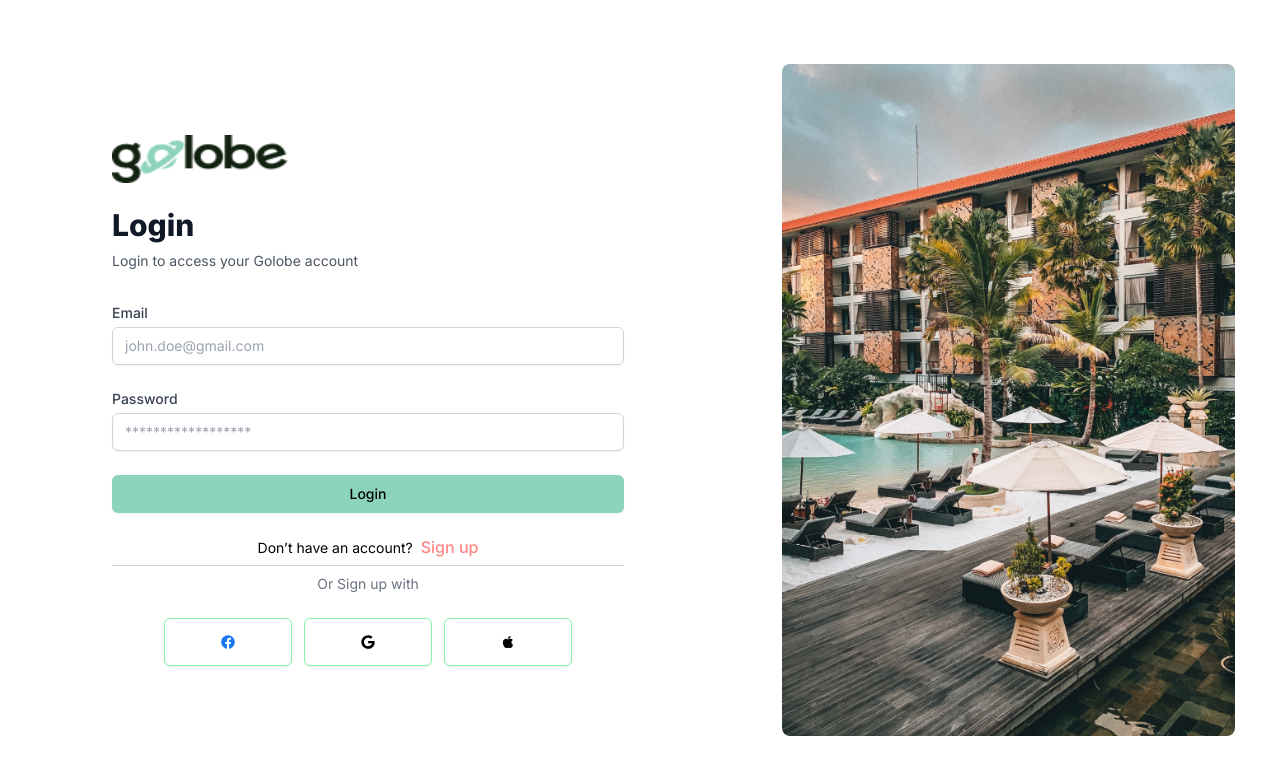
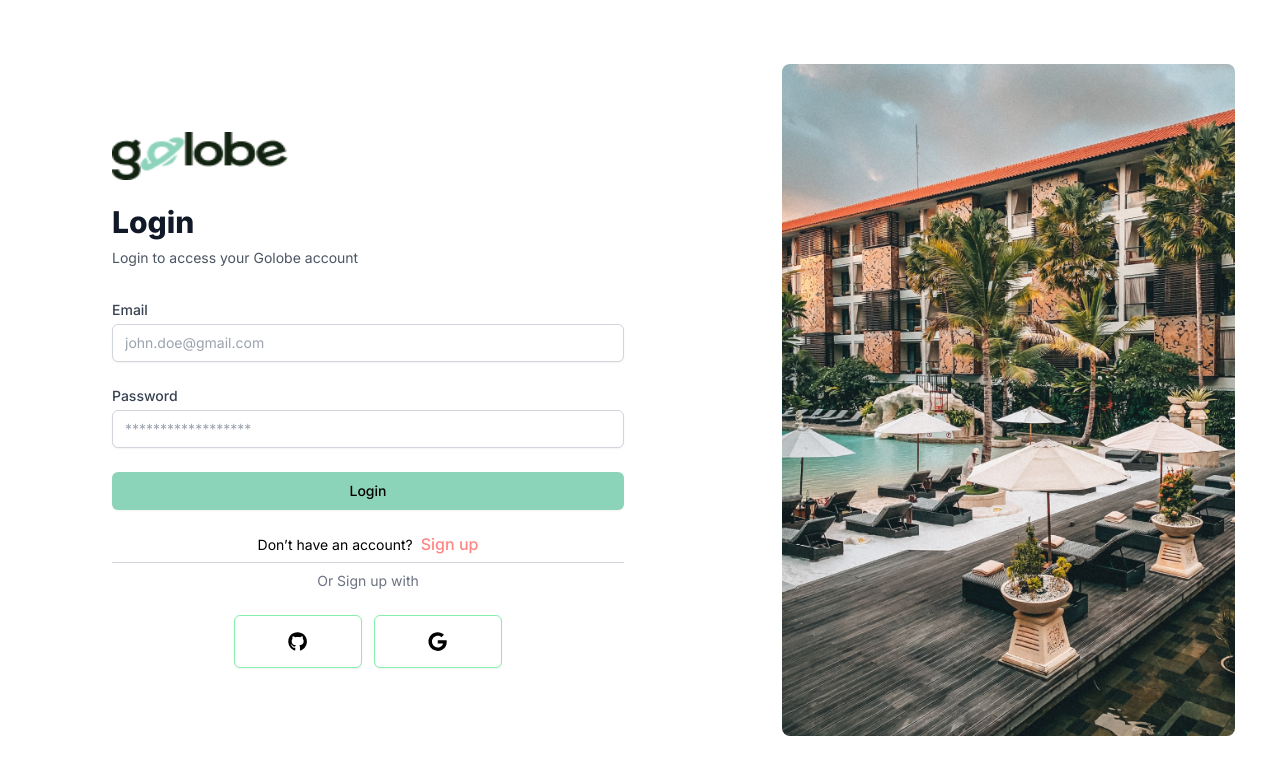
Before and after one commit to seifeddinesaad01/Golobe-Travel-agency-website, a Next.js app: page /sign-in in a window 1280 px wide. Shown: the top 774 px of the page. Built offline with nearby package versions, Linux system fonts and the light colour scheme.

Commit message:
feat(auth): adding login using Github

```diff
--- a/src/app/(auth)/sign-in/page.tsx
+++ b/src/app/(auth)/sign-in/page.tsx
@@ -3,8 +3,9 @@ import React from "react";
 import Image from "next/image";
 import Logo from "../../../../public/Logo.png";
 import SignInImage from "../../../../public/SignIn/sideImage.png";
-import { FaGoogle, FaApple, FaFacebook } from "react-icons/fa";
-import { auth, googleProvider } from "../../../config/firebase";
+import { FaGoogle, FaApple, FaGithub } from "react-icons/fa";
+
+import { auth, googleProvider, githubProvider } from "../../../config/firebase";
 import { createUserWithEmailAndPassword, signInWithPopup } from "firebase/auth"
 import { useFormik } from "formik";
 import * as yup from "yup";
@@ -46,6 +47,16 @@ export default function SignIn() {
       console.error(err);
     }
   };
+  const signInWithGitHub = async () => {
+    try {
+      const result = await signInWithPopup(auth, githubProvider);
+      const user = result.user;
+      console.log("GitHub user:", user);
+    } catch (err) {
+      console.error(err);
+    }
+  };
+
 
   return (
     <GuestGuard>
@@ -159,15 +170,15 @@ export default function SignIn() {
                 </div>
               </div>
               <div className="mt-6 flex flex-wrap  justify-center gap-3 w-full">
-                <button className="w-1/4">
+                <button onClick={signInWithGitHub} className="w-1/4">
                   <div
                     className="w-full inline-flex justify-center py-2 px-4 border border-green-300 rounded-md shadow-sm bg-white text-sm font-medium  hover:bg-gray-50"
                     style={{
                       padding: "1rem",
                     }}
                   >
-                    <span className="sr-only">Sign in with Facebook</span>
-                    <FaFacebook color="#1877f2ff" />
+                    <span className="sr-only">Sign in with Github</span>
+                    <FaGithub fontSize="1.2rem"/>
                   </div>
                 </button>
                 <button type="submit" className="w-1/4" onClick={signInWithGoogle}>
@@ -178,18 +189,7 @@ export default function SignIn() {
                     }}
                   >
                     <span className="sr-only">Sign in with Google</span>
-                    <FaGoogle />
-                  </div>
-                </button>
-                <button className="w-1/4">
-                  <div
-                    className="w-full inline-flex justify-center py-2 px-4 border border-green-300 rounded-md shadow-sm bg-white text-sm font-medium  hover:bg-gray-50"
-                    style={{
-                      padding: "1rem",
-                    }}
-                  >
-                    <span className="sr-only">Sign in with Apple</span>
-                    <FaApple />
+                    <FaGoogle fontSize="1.2rem"/>
                   </div>
                 </button>
               </div>
--- a/src/config/firebase.js
+++ b/src/config/firebase.js
@@ -1,7 +1,7 @@
 // Import the functions you need from the SDKs you need
 import { initializeApp } from "firebase/app";
 import { getAnalytics } from "firebase/analytics";
-import {getAuth, GoogleAuthProvider} from "firebase/auth"
+import {getAuth, GoogleAuthProvider, GithubAuthProvider} from "firebase/auth"
 // TODO: Add SDKs for Firebase products that you want to use
 // https://firebase.google.com/docs/web/setup#available-libraries
 
@@ -21,5 +21,7 @@ const firebaseConfig = {
 const app = initializeApp(firebaseConfig);
 export const auth = getAuth(app);
 export const googleProvider = new GoogleAuthProvider();
+export const githubProvider = new GithubAuthProvider(); // Add this line
+
 
 const analytics = getAnalytics(app);
```
